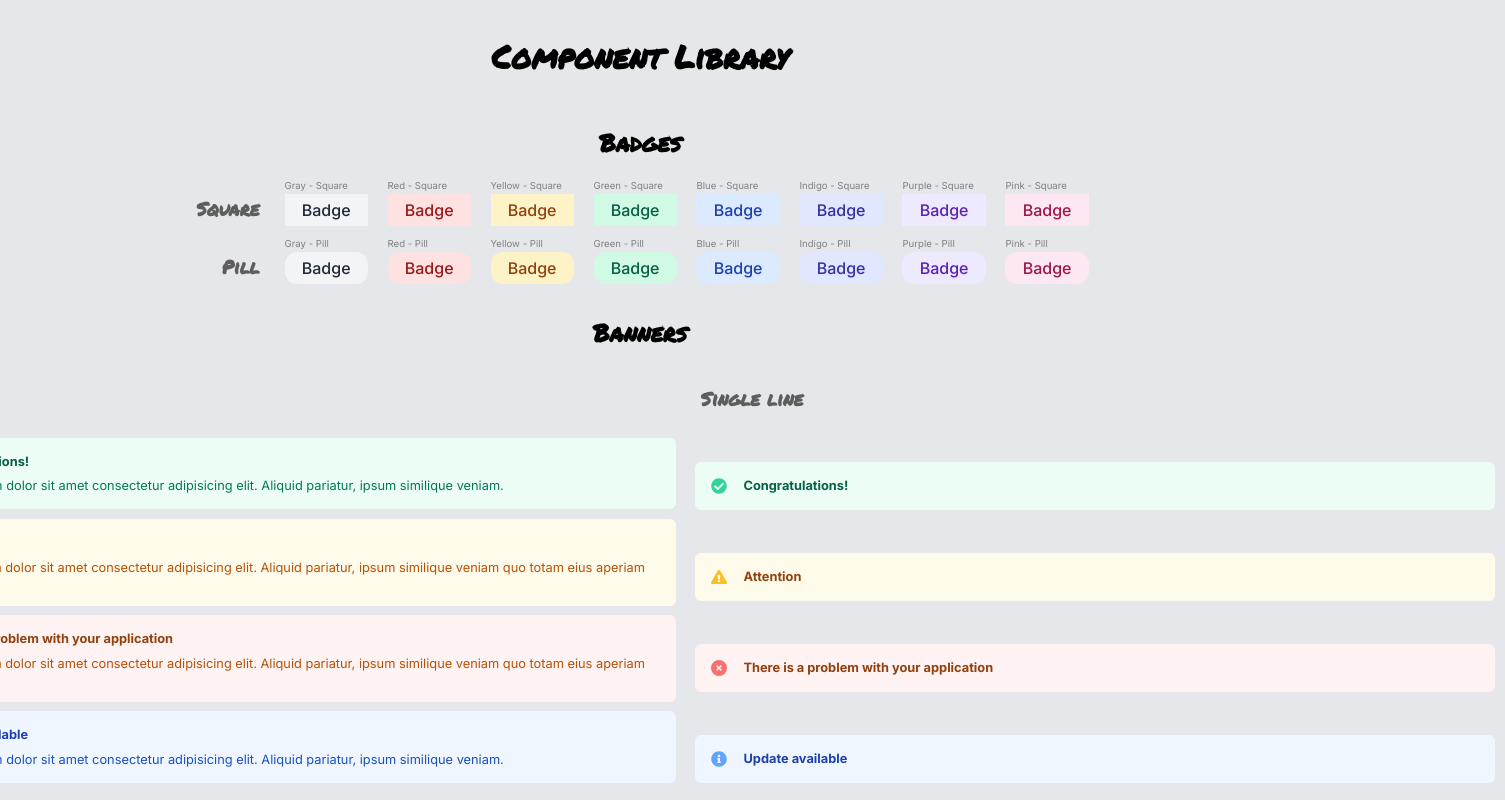
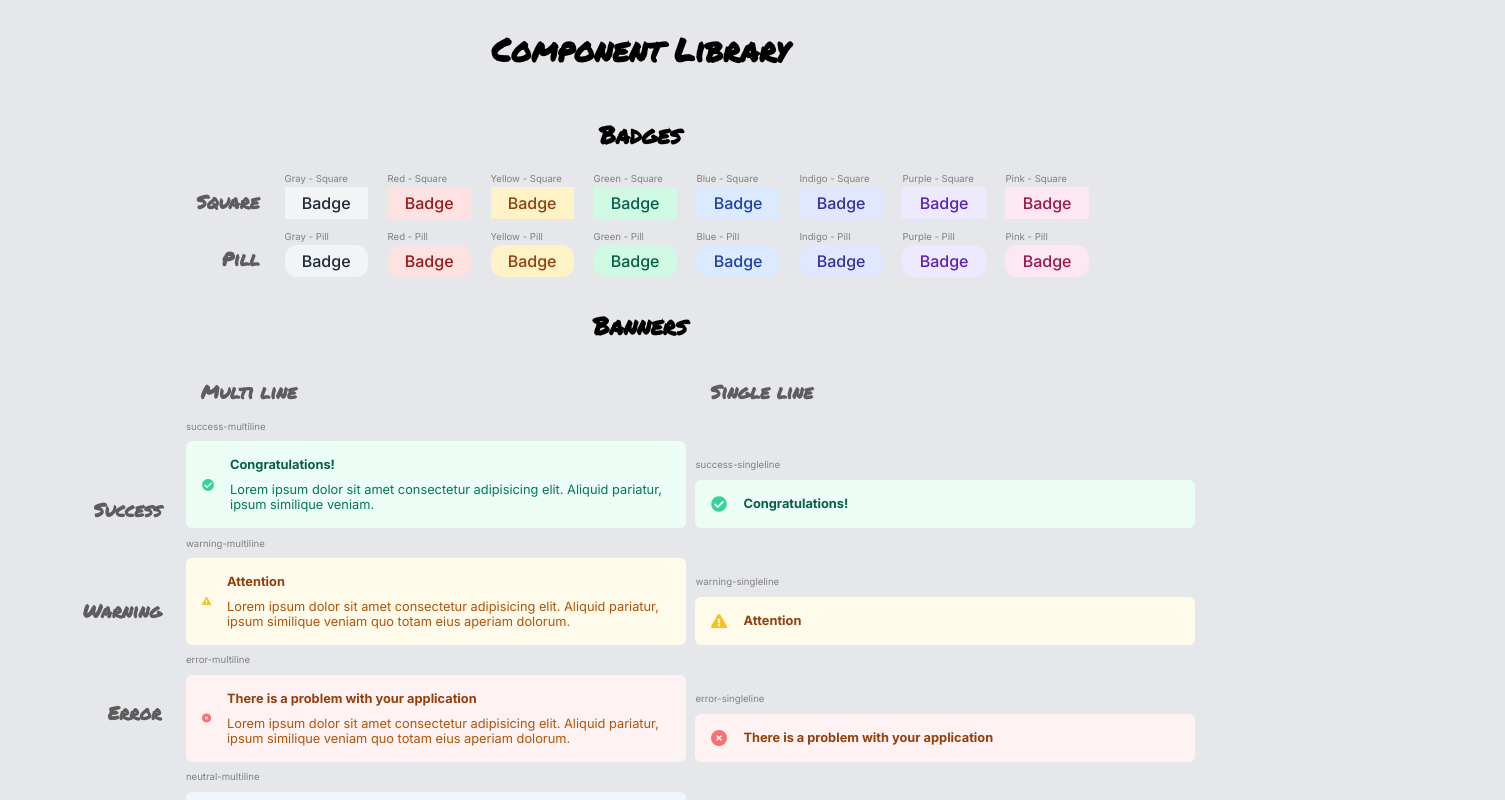
Before and after one commit to anet-eny/component-library, a React (Vite) app: page / in a window 1280 px wide. Shown: the top 800 px of the page, 1505 px wide, since content can reach past the window. Built offline with nearby package versions, Linux system fonts and the light colour scheme.

Commit message:
Dynamically render Banner labels, update layout css

```diff
--- a/src/components/Badge.jsx
+++ b/src/components/Badge.jsx
@@ -5,7 +5,7 @@ export default function Badge({children, variant, color}) {
     const allClasses = classNames(color, variant, "badge")
 
     return (
-        <div className="badge-container">
+        <div>
             <p className="badge-label">{`${color.charAt(0).toUpperCase() + color.slice(1)} - ${variant.charAt(0).toUpperCase() + variant.slice(1)}`}</p>
             <div className={allClasses}>
                 {children}
--- a/src/components/Banner.jsx
+++ b/src/components/Banner.jsx
@@ -8,8 +8,8 @@ import { TbFileNeutral } from "react-icons/tb"
 
 
 export default function Banner(props) {
-    const multiLineClass = props.text ? "multi-line" : null
-    const allClasses = classNames(props.status, multiLineClass, "banner")
+    const bannerType = props.text ? "multiline" : "singleline"
+    const allClasses = classNames(props.status, bannerType, "banner")
 
     const icon =
         props.status === "success" ? <FaCheckCircle /> :
@@ -19,6 +19,8 @@ export default function Banner(props) {
         <TbFileNeutral />
 
     return (
+        <div>
+        <p>{`${props.status}-${bannerType}`}</p>
         <div className={allClasses}>
             {icon}
             <div className="banner-text">
@@ -26,5 +28,7 @@ export default function Banner(props) {
                 <p>{props.text}</p>
             </div>
         </div>
+        </div>
+
     )
 }
--- a/src/index.css
+++ b/src/index.css
@@ -96,6 +96,7 @@ p {
     display: flex;
     max-width: 900px;
     justify-content: center;
+    gap: 0.6em;
 }
 
 .banners-labels {
@@ -115,12 +116,13 @@ p {
 }
 
 .banner {
-    width: 800px;
+    min-width: 500px;
+    max-width: 800px;
     background-color: white;
     display: flex;
     align-items: center;
     gap: 1em;
-    margin: 0.6em;
+    margin: 0.6em 0;
     padding: 1em;
     border-radius: 6px;
 }
@@ -130,7 +132,7 @@ p {
     flex-direction: column;
 }
 
-.multi-line .banner-text {
+.multiline .banner-text {
     gap: 0.6em;
 }
 
```
